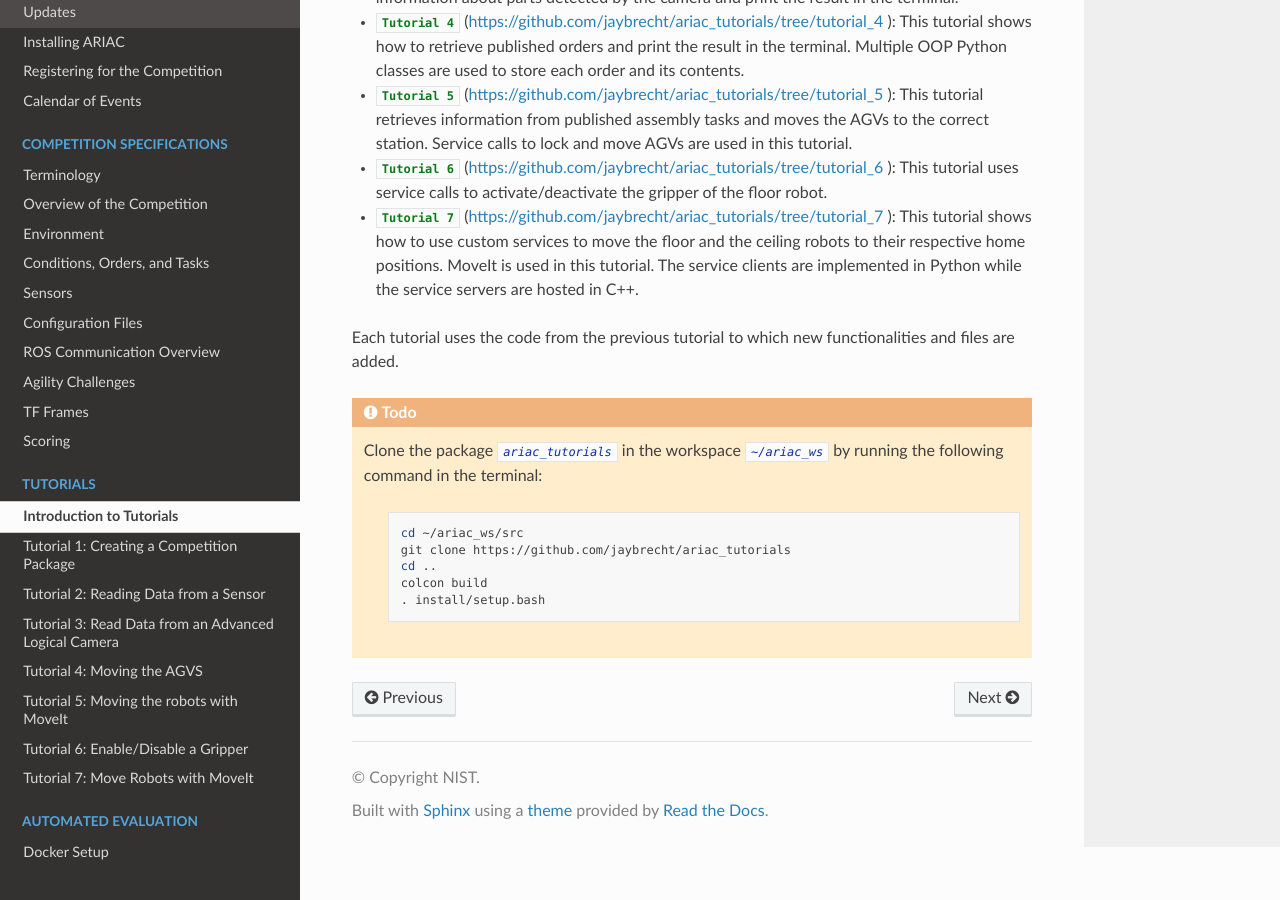
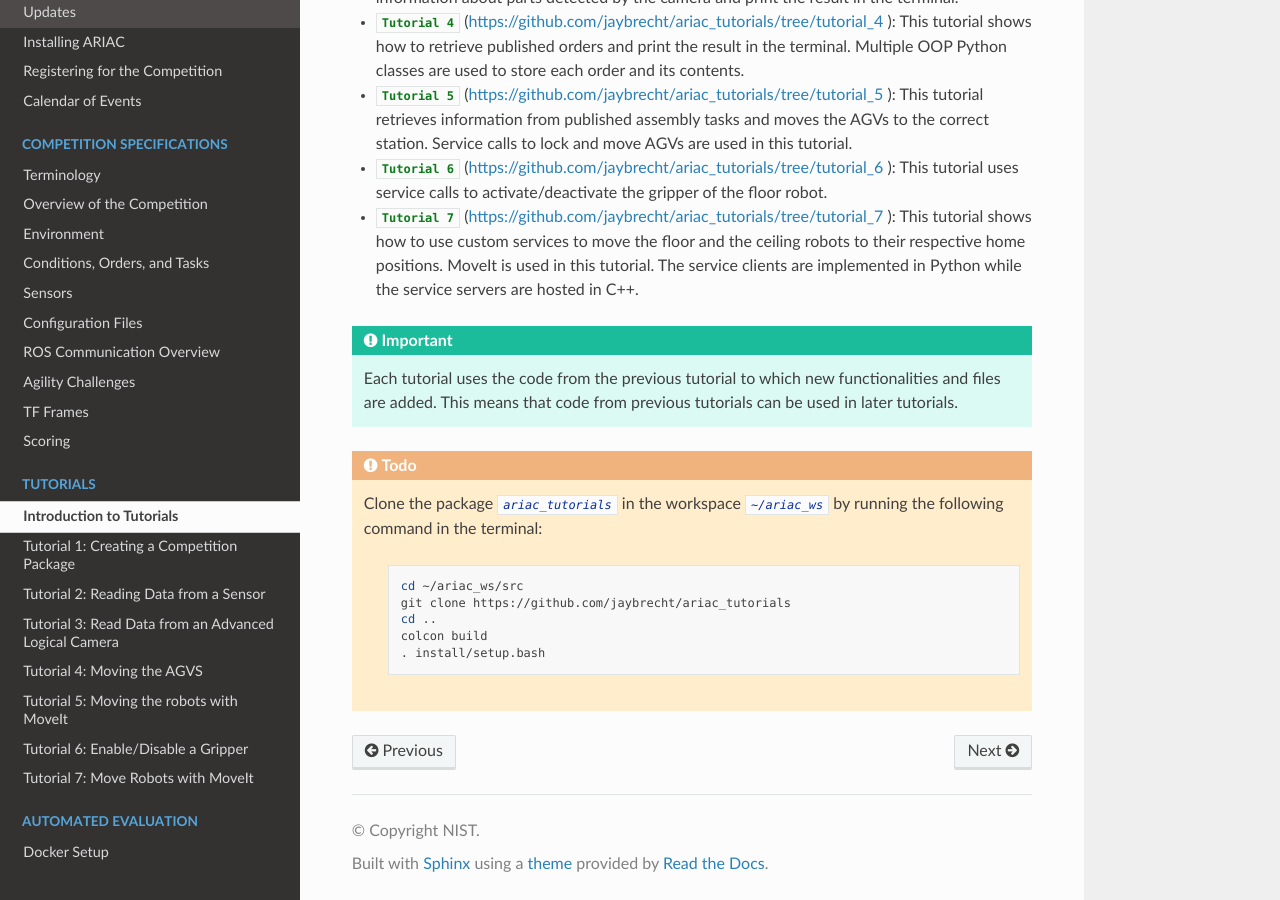
Before and after one commit to usnistgov/ARIAC, a Sphinx documentation site: the page built from docs/tutorials/tutorials.rst, in a window 1280 px wide and 900 px high, scrolled down 657 px. Built offline with Sphinx 7.4.7 and the Read the Docs theme 2.0.0, drawn with Linux system fonts in a browser that asks for light colours.

Commit message:
tutorial7

```diff
--- a/docs/tutorials/tutorials.rst
+++ b/docs/tutorials/tutorials.rst
@@ -30,8 +30,10 @@ A brief description of each tutorial is provided below.
 - :inline-tutorial:`Tutorial 6` (`https://github.com/jaybrecht/ariac_tutorials/tree/tutorial_6 <https://github.com/jaybrecht/ariac_tutorials/tree/tutorial_6>`_ ): This tutorial uses service calls to activate/deactivate the gripper of the floor robot.
 - :inline-tutorial:`Tutorial 7` (`https://github.com/jaybrecht/ariac_tutorials/tree/tutorial_7 <https://github.com/jaybrecht/ariac_tutorials/tree/tutorial_7>`_ ): This tutorial shows how to use custom services to move the floor and the ceiling robots to their respective home positions. MoveIt is used in this tutorial. The service clients are implemented in Python while the service servers are hosted in C++.
 
+.. important::
 
-Each tutorial uses the code from the previous tutorial to which new functionalities and files are added.
+  Each tutorial uses the code from the previous tutorial to which new functionalities and files are added. This means that code from previous tutorials can be used in later tutorials.
+
 
 .. todo::
 
```
